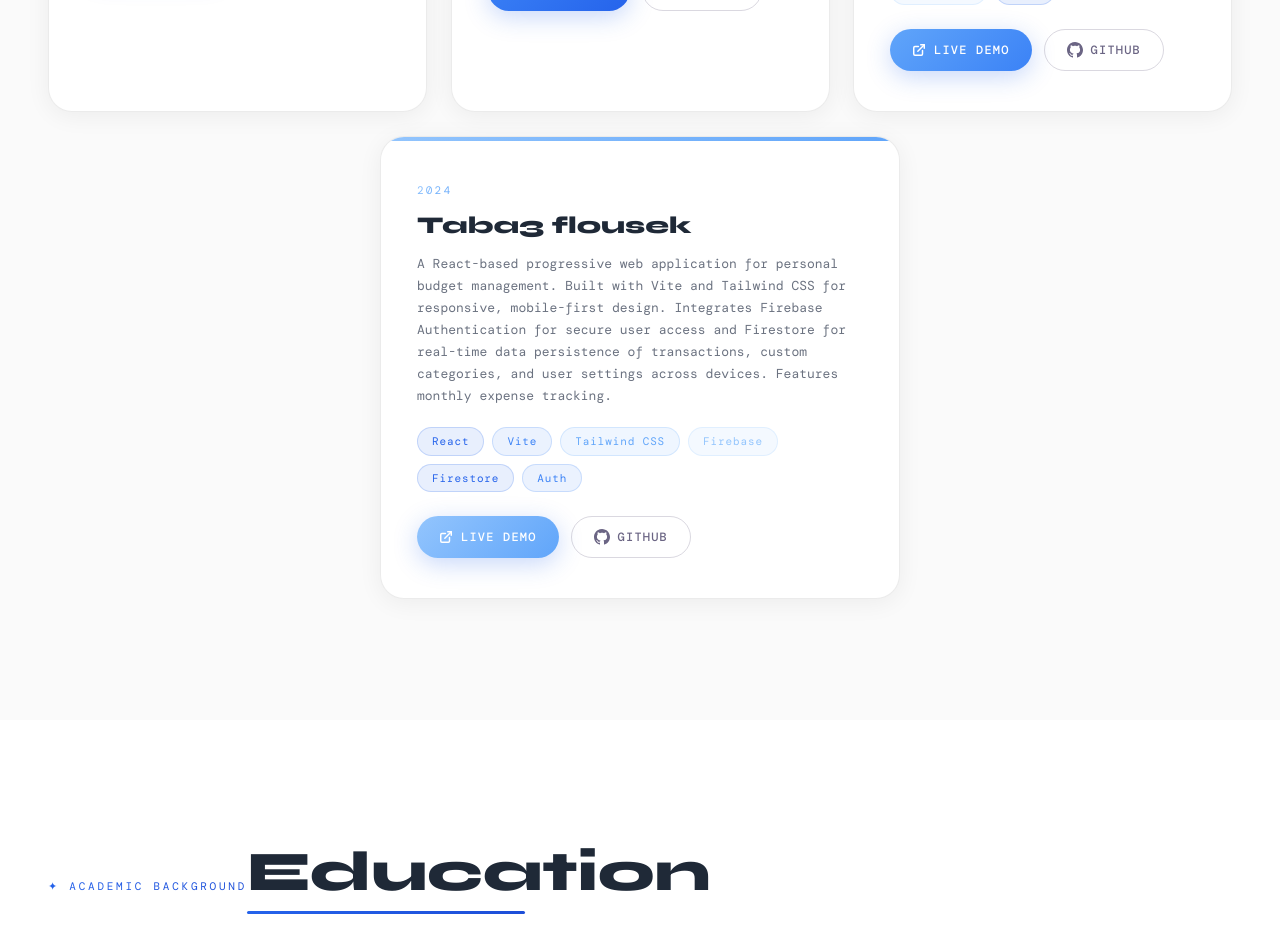
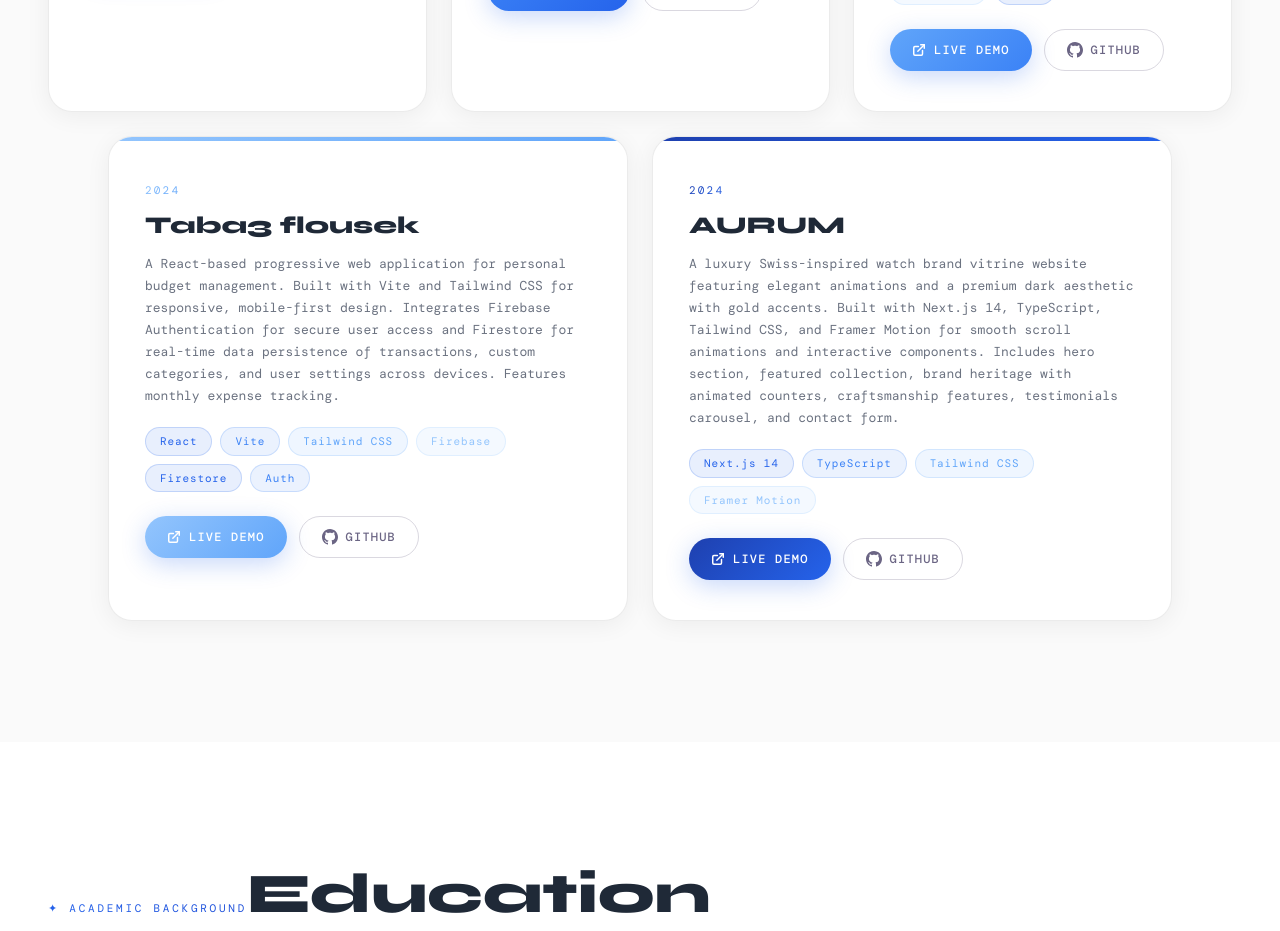
Before and after one commit to DHIF24/Med_amine_portfolio_v_f, a React (Vite) app: page / in a window 1280 px wide. Shown: the part 4280-5211 px from the top of the page. Built offline with nearby package versions, Linux system fonts and the light colour scheme; a web font is replaced by a local one.

Commit message:
Add AURUM luxury watch brand vitrine website project

```diff
--- a/src/Portfolio.jsx
+++ b/src/Portfolio.jsx
@@ -800,6 +800,12 @@ function Projects() {
               gradient="linear-gradient(135deg,#93c5fd,#60a5fa)"
               demoUrl="https://www.taba3flousek.online/"
               githubUrl="https://github.com/DHIF24/flowbudget" />
+            <ProjectCard title="AURUM" year="2024"
+              description="A luxury Swiss-inspired watch brand vitrine website featuring elegant animations and a premium dark aesthetic with gold accents. Built with Next.js 14, TypeScript, Tailwind CSS, and Framer Motion for smooth scroll animations and interactive components. Includes hero section, featured collection, brand heritage with animated counters, craftsmanship features, testimonials carousel, and contact form."
+              stack={["Next.js 14","TypeScript","Tailwind CSS","Framer Motion"]}
+              gradient="linear-gradient(135deg,#1e40af,#2563eb)"
+              demoUrl="https://aurum-site-vitrine.vercel.app"
+              githubUrl="https://github.com/DHIF24/aurum-site-vitrine" />
           </motion.div>
         </motion.div>
       </div>
```
